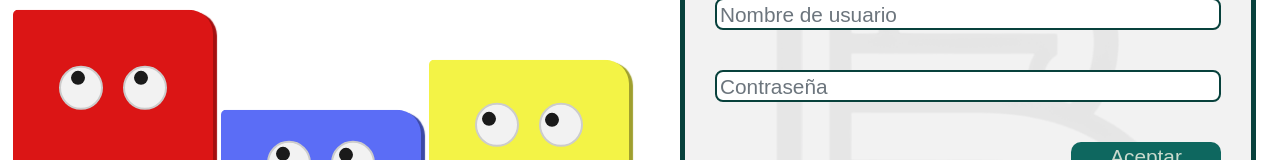
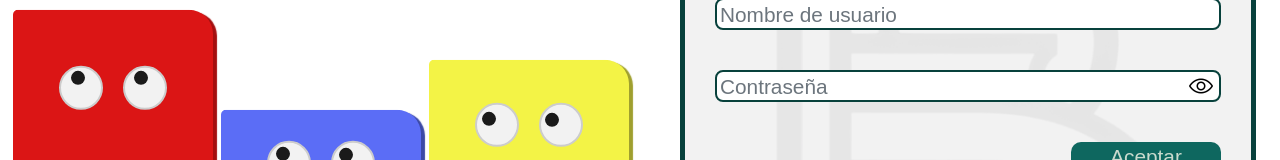
Before and after one commit to Programacion-Orientada-Objetos-5AO/proyecto-final-poo-calidad-vectorial-1, a React (Vite) app in the folder calidad-vectorial/frontend/: page /login in a window 1280 px wide. Shown: the part 235-395 px from the top of the page. Built offline with nearby package versions, Linux system fonts and the light colour scheme.

Commit message:
implementacion boton de ver contraseña

```diff
--- a/calidad-vectorial/frontend/src/components/elements/authbok/AuthBox.css
+++ b/calidad-vectorial/frontend/src/components/elements/authbok/AuthBox.css
@@ -1,6 +1,6 @@
 .auth-box {
     width: 45vw;
-    min-width: 300px;
+    min-width: 310px;
     height: 94vh;
     min-height: 550px;
 
--- a/calidad-vectorial/frontend/src/components/elements/input/Input.css
+++ b/calidad-vectorial/frontend/src/components/elements/input/Input.css
@@ -18,6 +18,11 @@
     border: 2px solid #08413C;
     box-sizing: border-box;
     padding-left: 5px;
+    padding-right: 5px;
+}
+
+.input-group__input--password {
+    padding-right: 34px;
 }
 
 .input-group__label {
@@ -45,3 +50,19 @@
 .input-group__input:focus {
     border-color: #0E675F;
 }
+
+.input-group__ojo {
+    position: absolute;
+    top: 0;
+    bottom: 0;
+    right: 8px;
+
+    display: flex;
+    align-items: center;
+    justify-content: center;
+
+    background: none;
+    border: none;
+    cursor: pointer;
+    transition: opacity 0.2s ease;
+}
--- a/calidad-vectorial/frontend/src/components/elements/input/Input.jsx
+++ b/calidad-vectorial/frontend/src/components/elements/input/Input.jsx
@@ -1,14 +1,32 @@
-import React from 'react'
+import { useState } from 'react'
 import '../../elements/global.css';
 import './Input.css';
-
-
+import ver from '../../../assets/img/ver.png';
+import esconder from '../../../assets/img/esconder.png';
 
 export const Input = ({ children, type, name, value, onChange, onFocus, onBlur }) => {
+    const [showPassword, setShowPassword] = useState(false);
+
+    const togglePassword = (e) => {
+        e.preventDefault();
+        setShowPassword((inputType) => !inputType);
+    };
+
+    const inputType = type == "password" && showPassword ? "text" : type;
     return (
         <div className='input-group'>
-            <input className='input-group__input' onChange={onChange} onFocus={onFocus} onBlur={onBlur} name={name} id={name} type={type} value={value} required />
+            <input className={`input-group__input input-group__input--${type}`} onChange={onChange} onFocus={onFocus} onBlur={onBlur} name={name} id={name} type={inputType} value={value} required />
             <label className='input-group__label' htmlFor={name}> {children} </label>
+
+            {type === "password" && (
+                <button type="button" className="input-group__ojo" onMouseDown={togglePassword}>
+                    {showPassword ? (
+                        <img src={esconder} alt="esconder" />
+                    ): (
+                        <img src={ver} alt="ver" />
+                    )}
+                </button>
+            )}
         </div>
     );
 };
```
Also changed, not shown: calidad-vectorial/frontend/src/assets/img/esconder.png (added), calidad-vectorial/frontend/src/assets/img/ver.png (added).
